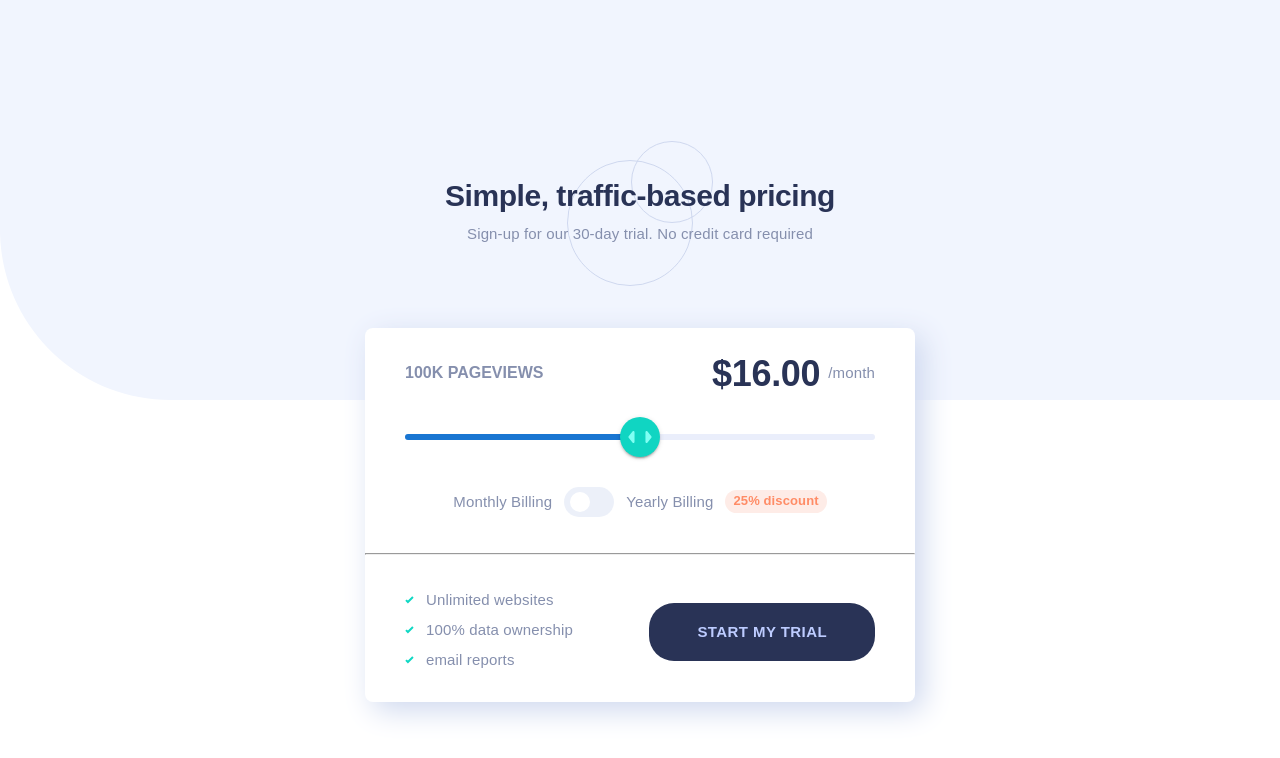
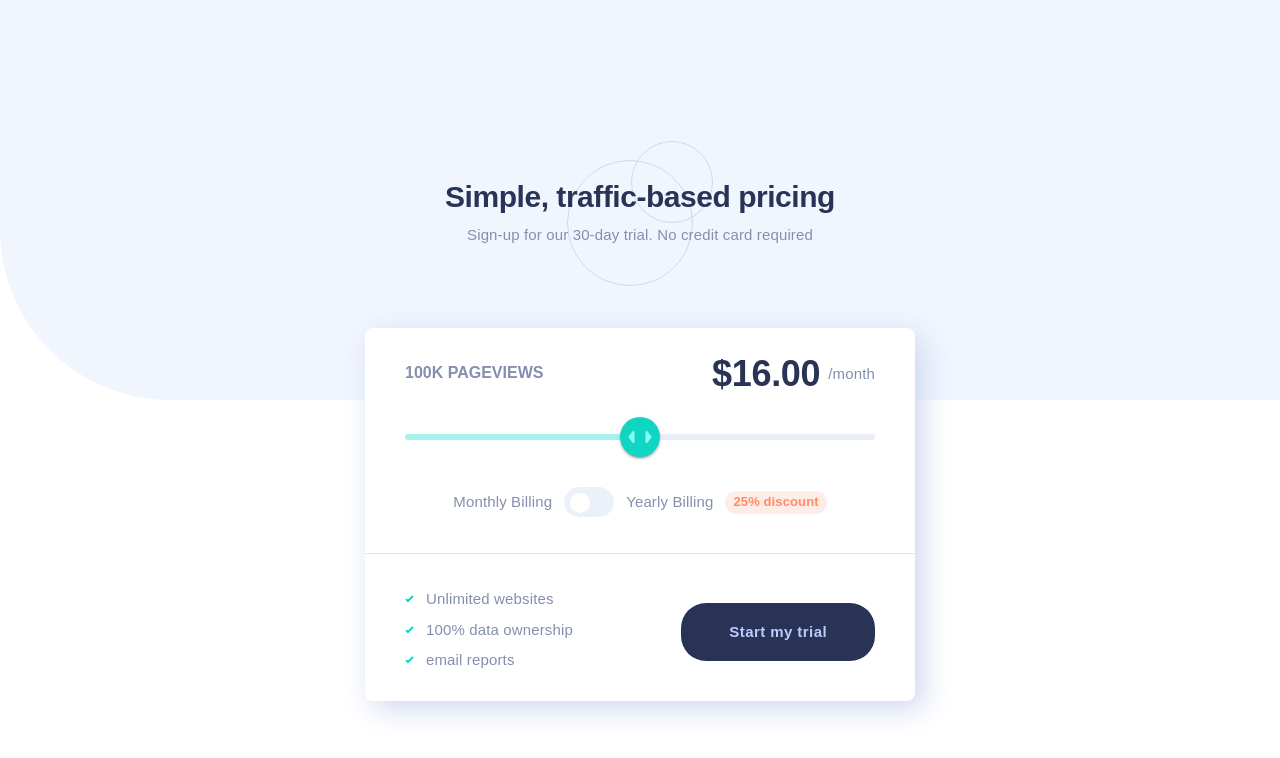
Before and after one commit to anish1357/Interactive-pricing-component-, a React (Create React App) app: page / in a window 1280 px wide. Shown: the top 758 px of the page. Built offline with nearby package versions, Linux system fonts and the light colour scheme.

Commit message:
fixed minor changes

```diff
--- a/src/App.css
+++ b/src/App.css
@@ -1,5 +1,6 @@
 .App {
   text-align: center;
+
 }
 
 .App-logo {
@@ -24,20 +25,7 @@
   color: white;
 }
 
-html,
-body {
-  padding: 0;
-  margin: 0;
-}
 
-a {
-  color: inherit;
-  text-decoration: none;
-}
-
-* {
-  box-sizing: border-box;
-}
 .App-link {
   color: #61dafb;
 }
--- a/src/components/StyledSlider.js
+++ b/src/components/StyledSlider.js
@@ -2,6 +2,7 @@ import { Slider} from "@mui/material";
 import { styled } from "@mui/material/styles";
 
 const StyledSlider = styled(Slider)(({ theme }) => ({
+  color: "hsl(174, 77%, 80%)",
   height: 6,
   padding: "15px 0",
   "& .MuiSlider-thumb": {
--- a/src/pages/pricePage.js
+++ b/src/pages/pricePage.js
@@ -84,7 +84,7 @@ const InteractivePricing = () => {
               fontSize: "30px",
               color: "hsl(227, 35%, 25%)",
               fontFamily: "Manrope, sans-serif",
-              fontWeight: 800,
+              fontWeight: 600,
               [theme.breakpoints.down("md")]: {
                 fontSize: "24px",
               },
@@ -159,7 +159,7 @@ const InteractivePricing = () => {
                     margin: theme.spacing(2, 0),
                   }}
                 >
-                  <StyledSlider
+                  <StyledSlider disableRipple
                     min={0}
                     max={4}
                     step={1}
@@ -297,7 +297,10 @@ const InteractivePricing = () => {
               </Box>
             </Box>
           </Box>
-          <hr />
+          <hr style={{
+    border: "none",
+    borderTop: "1px solid hsl(0, 0%, 90%)",
+  }} />
           <Box
             sx={{
               padding: theme.spacing(3, 5),
@@ -315,20 +318,21 @@ const InteractivePricing = () => {
               <ListItem text={"100% data ownership"} />
               <ListItem text={"email reports"} />
             </Box>
-            <Button
+            <Button disableRipple
               sx={{
                 borderRadius: "25px",
                 border: "none",
                 backgroundColor: "hsl(227, 35%, 25%)",
+                textTransform:"none",
                 padding: theme.spacing(2, 6),
                 fontSize: "15px",
                 color: "hsl(226, 100%, 87%)",
                 fontFamily: "Manrope, sans-serif",
-                fontWeight: 800,
+                fontWeight: 600,
                 transition: "0.5s all ease",
                 "&:hover": {
                   cursor: "pointer",
-                  fontWeight: 800,
+                  fontWeight: 600,
                   color: "hsl(230, 100%, 99%)",
                   backgroundColor: "hsl(227, 35%, 25%)",
                 },
```
